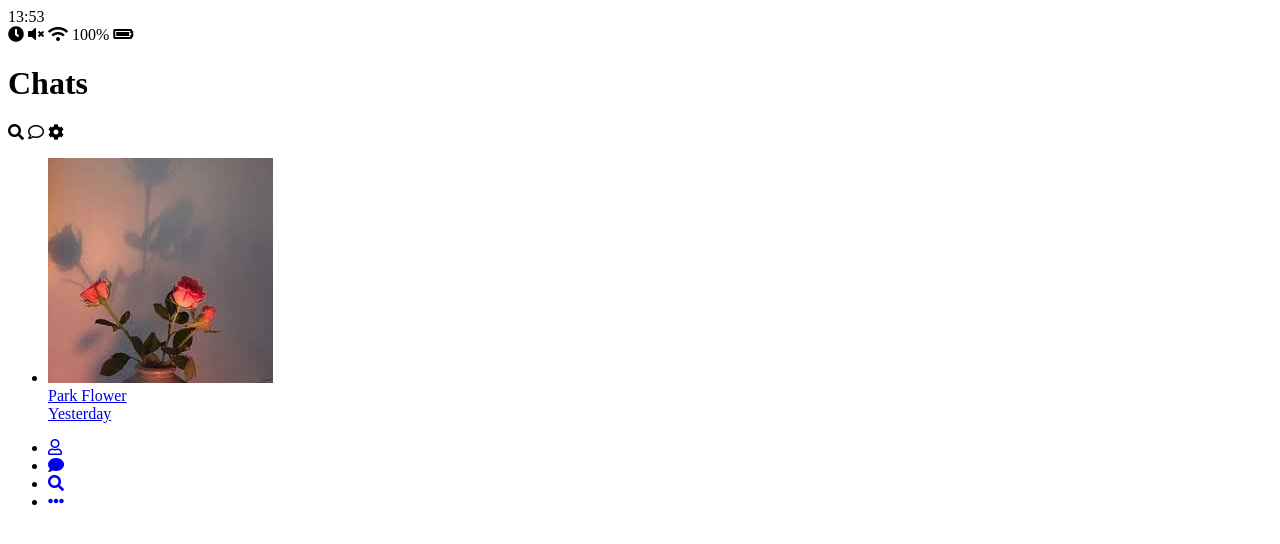
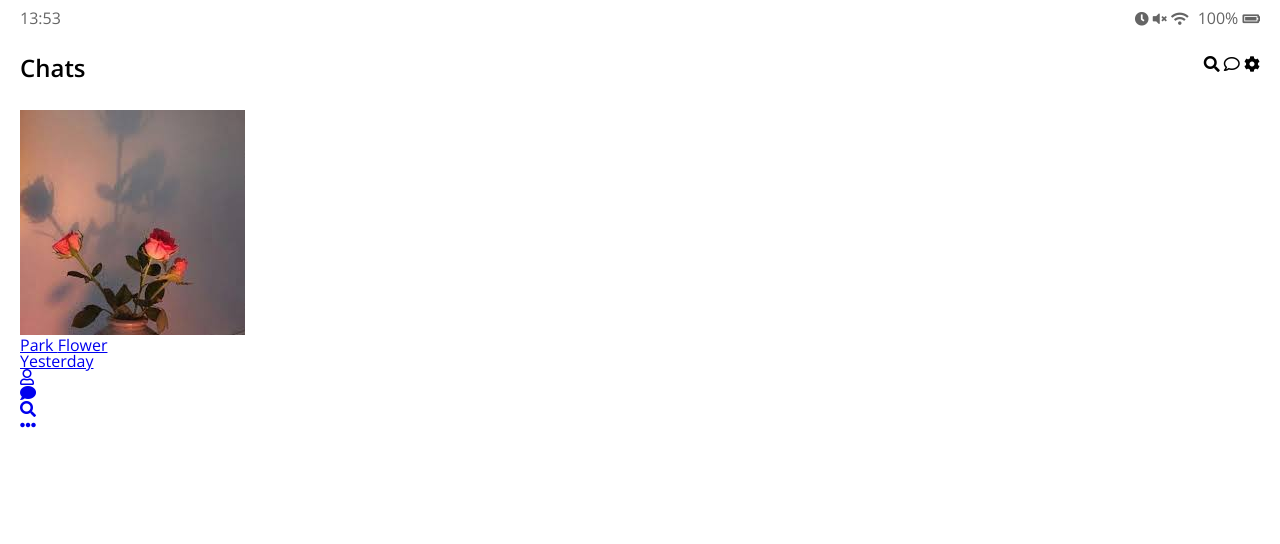
Before and after one commit to parkkuygee/KakaoTalk2.0, a plain HTML site: page index.html in a window 1280 px wide. Drawn offline with nearby package versions, Linux system fonts and the light colour scheme.

Commit message:
header.css doing
header.css doing

```diff
--- /dev/null
+++ b/css/header.css
@@ -0,0 +1,10 @@
+.header{
+    display : flex;
+    justify-content : space-between;
+    margin-bottom: 30px;
+}
+
+.header .header__title{
+    font-size: 24px;
+    font-weight: 600;
+}
--- /dev/null
+++ b/css/reset.css
@@ -0,0 +1,48 @@
+/* http://meyerweb.com/eric/tools/css/reset/
+   v2.0 | 20110126
+   License: none (public domain)
+*/
+
+html, body, div, span, applet, object, iframe,
+h1, h2, h3, h4, h5, h6, p, blockquote, pre,
+a, abbr, acronym, address, big, cite, code,
+del, dfn, em, img, ins, kbd, q, s, samp,
+small, strike, strong, sub, sup, tt, var,
+b, u, i, center,
+dl, dt, dd, ol, ul, li,
+fieldset, form, label, legend,
+table, caption, tbody, tfoot, thead, tr, th, td,
+article, aside, canvas, details, embed,
+figure, figcaption, footer, header, hgroup,
+menu, nav, output, ruby, section, summary,
+time, mark, audio, video {
+	margin: 0;
+	padding: 0;
+	border: 0;
+	font-size: 100%;
+	font: inherit;
+	vertical-align: baseline;
+}
+/* HTML5 display-role reset for older browsers */
+article, aside, details, figcaption, figure,
+footer, header, hgroup, menu, nav, section {
+	display: block;
+}
+body {
+	line-height: 1;
+}
+ol, ul {
+	list-style: none;
+}
+blockquote, q {
+	quotes: none;
+}
+blockquote:before, blockquote:after,
+q:before, q:after {
+	content: '';
+	content: none;
+}
+table {
+	border-collapse: collapse;
+	border-spacing: 0;
+}
--- /dev/null
+++ b/css/status-bar.css
@@ -0,0 +1,15 @@
+.status-bar{
+   display : flex;
+   justify-content: space-between;
+   margin-bottom: 30px;
+   /* opacity: 0.7; */
+   color : #656565;
+}
+
+.status-bar i {
+    font-size: 14px;
+}
+
+.status-bar .status-bar__battery-level{
+    margin-left: 5px;
+}
--- /dev/null
+++ b/css/styles.css
@@ -0,0 +1,12 @@
+@import url('https://fonts.googleapis.com/css2?family=Open+Sans:wght@400;600&display=swap');
+@import "reset.css";
+@import "status-bar.css";
+@import "header.css";
+
+body{
+    background-color:white;
+    padding: 10px 20px;
+    columns: #020202;
+    font-family: "Open Sans", -apple-system, BlinkMacSystemFont, 'Segoe UI',
+    Roboto, Oxygen, Ubuntu, Cantarell, 'Open Sans', 'Helvetica Neue', sans-serif;
+}
--- a/index.html
+++ b/index.html
@@ -3,7 +3,10 @@
 <head>
     <meta charset="UTF-8">
     <meta name="viewport" content="width=device-width, initial-scale=1.0">
-    <link rel="stylesheet" href="https://use.fontawesome.com/releases/v5.13.1/css/all.css" integrity="sha384-xxzQGERXS00kBmZW/6qxqJPyxW3UR0BPsL4c8ILaIWXva5kFi7TxkIIaMiKtqV1Q" crossorigin="anonymous">
+    <link rel="stylesheet" href="https://use.fontawesome.com/releases/v5.13.1/css/all.css"
+    integrity="sha384-xxzQGERXS00kBmZW/6qxqJPyxW3UR0BPsL4c8ILaIWXva5kFi7TxkIIaMiKtqV1Q"
+    crossorigin="anonymous">
+    <link rel="stylesheet" href="css/styles.css" >
     <title>Chats | Kakao Clone</title>
 </head>
 <body>
```
Also changed, not shown: chat.html (+1 -0 lines), find.html (+1 -0 lines), friends.html (+1 -0 lines), more.html (+1 -0 lines), settings.html (+1 -0 lines).
